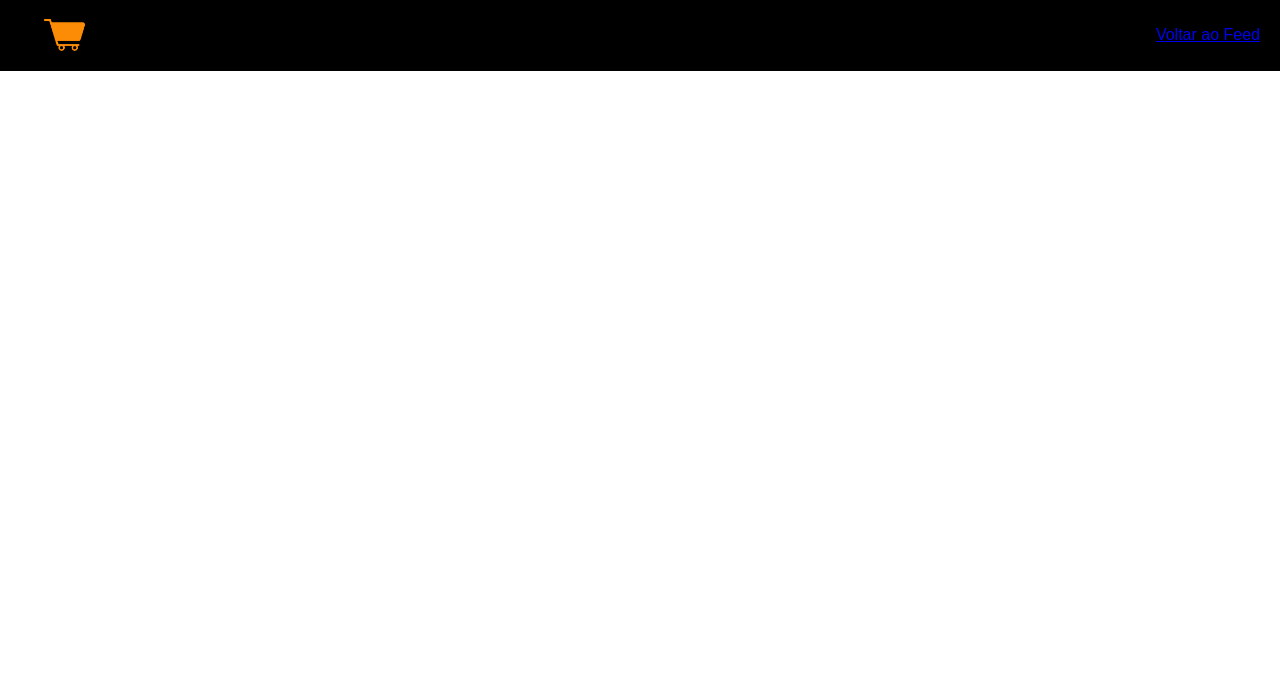
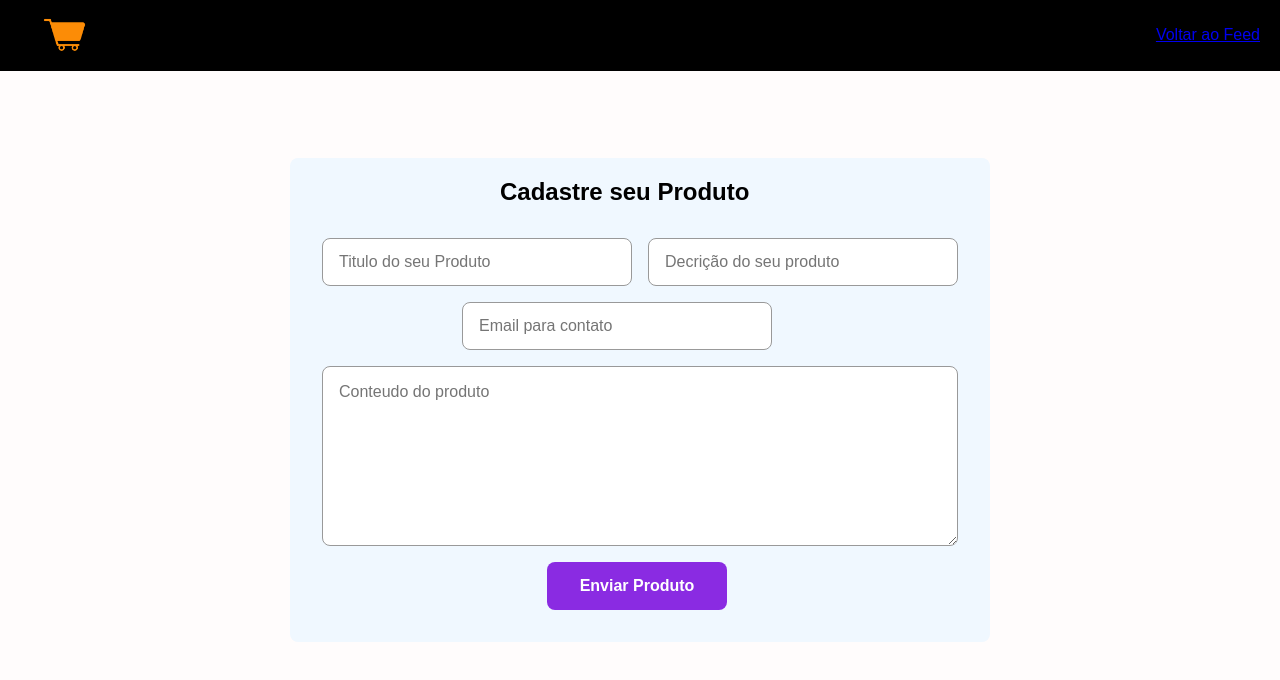
Before and after one commit to vintinls/Trab-Final-Grupo3, a React (Vite) app in the folder Trab-Final-Grupo3/: page /produtos in a window 1280 px wide. Shown: the top 680 px of the page. Built offline with nearby package versions, Linux system fonts and the light colour scheme.

Commit message:
adicionando formulário de cadastro de produtos

```diff
--- a/Trab-Final-Grupo3/package.json
+++ b/Trab-Final-Grupo3/package.json
@@ -18,7 +18,7 @@
   "devDependencies": {
     "@types/react": "^18.2.66",
     "@types/react-dom": "^18.2.22",
-    "@vitejs/plugin-react": "^4.2.1",
+    "@vitejs/plugin-react": "^4.3.1",
     "eslint": "^8.57.0",
     "eslint-plugin-react": "^7.34.1",
     "eslint-plugin-react-hooks": "^4.6.0",
--- /dev/null
+++ b/Trab-Final-Grupo3/src/components/Formulario/Formulario.jsx
@@ -0,0 +1,43 @@
+import React from 'react'
+import './style.css';
+
+
+
+const Formulario = () => {
+  return (
+
+    <>
+    <div className='container'>
+
+
+    <div className="form_box">
+
+
+    <h2 className="titulo">Cadastre seu Produto</h2>
+
+    <form action="" method="get">
+
+    <input type="text" name="Titulo" id="" placeholder="Titulo do seu Produto" />
+    <input type="text" name="Desc" id="" placeholder='Decrição do seu produto' />
+    <input className='email' type="text" name="Conteudo" id="" placeholder="Email para contato" />
+
+
+    <textarea name="message" placeholder='Conteudo do produto'></textarea>
+
+    <button type="submit">Enviar Produto</button>
+
+
+    </form>
+
+
+    </div>
+
+
+
+    </div>
+
+    </>
+  )
+}
+
+export default Formulario
--- /dev/null
+++ b/Trab-Final-Grupo3/src/components/Formulario/style.css
@@ -0,0 +1,106 @@
+::after,
+::before {
+    padding: 0;
+    margin: 0;
+    box-sizing: border-box;
+}
+
+
+.titulo{
+    margin-left: 210px;
+    margin-top: 20px;
+}
+
+body{
+    background-color: rgb(255, 252, 252);
+}
+
+body,
+textarea{
+    font-family: sans-serif;
+
+}
+
+button{
+    margin-left: 225px;
+}
+
+.email{
+    margin-left: 140px;
+}
+
+.container{
+    display: flex;
+    justify-content: center;
+    align-items: center;
+    width: 100%;
+    height: 100vh;
+}
+
+.form_box{
+    display: flex;
+    flex-direction: column;
+    background-color: aliceblue;
+    border-radius: 8px;
+    width: 700px;
+
+}
+
+.form_box .tittle{
+    padding: 24px 32px;
+    font-size: 24px;
+    border-bottom: thin solid #ccc;
+}
+
+.form_box form{
+    display: flex;
+    align-items: start;
+    flex-wrap: wrap;
+    padding: 32px;
+
+}
+
+.form_box input,
+.form_box textarea{
+    width: calc(50% - 8px);
+    height: 48px;
+    border-radius: 8px;
+    border: thin solid #999;
+    padding-left: 16px;
+    margin-bottom: 16px;
+    font-size: 16px;
+
+}
+
+.form_box input:first-child{
+    margin-right: 16px;
+}
+
+.form_box input[name=subject]{
+    width: 100%;
+}
+
+.form_box textarea{
+    width: 100%;
+    height: 180px;
+    padding: 16px;
+}
+
+.form_box button{
+    display: block;
+    border: none;
+    outline: none;
+    width: 180px;
+    height: 48px;
+    border-radius: 8px;
+    background-color: blueviolet;
+    color: #fff;
+    font-size: 16px;
+    font-weight: bold;
+    cursor: pointer;
+
+}
+
+.form_box button:hover{
+    background-color:rgb(102, 0, 197) ;
+}
--- a/Trab-Final-Grupo3/src/pages/Produtos/index.jsx
+++ b/Trab-Final-Grupo3/src/pages/Produtos/index.jsx
@@ -1,15 +1,22 @@
 import Header2 from '../../components/Header2'
 import './style.css'
+import Formulario from '../../components/Formulario/Formulario'
+
 
 
 import React from 'react'
 
 function Produtos() {
   return (
+
     <div>
       <Header2/>
-      <h1>OLA</h1>
+
+      <Formulario/>
+
+
     </div>
+
   )
 }
 
```
Also changed, not shown: 1 other file (tests, documents, lock files or other folders).
